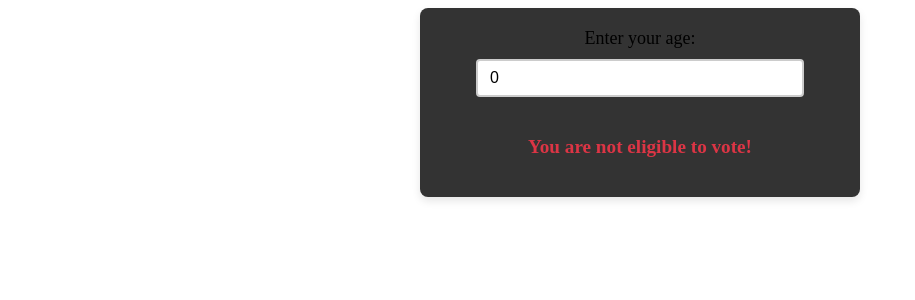
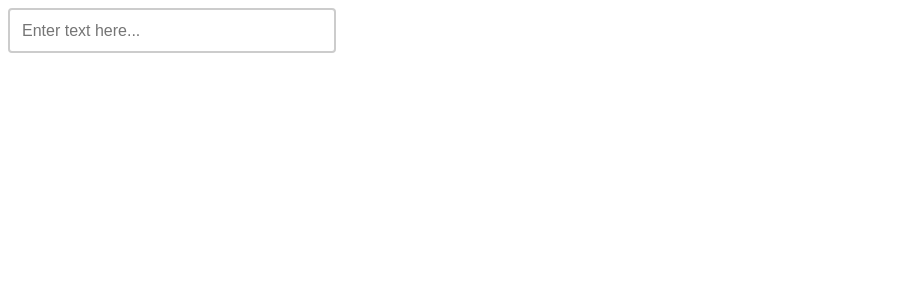
Before and after one commit to tee2490/AngularBasic, an Angular app: page / in a window 1280 px wide. Shown: the top 300 px of the page, without its empty margins (0-915 px from the left). Built offline with nearby package versions, Linux system fonts and the light colour scheme.

Commit message:
Section03 Attribute Directives [ngClass]

```diff
--- a/src/app/app.component.css
+++ b/src/app/app.component.css
@@ -42,3 +42,28 @@ input[type="text"] {
   font-weight: bold;
   font-size: 1.2rem;
 }
+.updateStyles {
+  text-align: center;
+  background-color: #2f534b;
+  color: goldenrod;
+  font-size: 21px;
+  padding: 10px 20px;
+  margin: 0 auto;
+  border-radius: 5px;
+  width: 700px;
+}
+.italicText {
+  font-style: italic;
+}
+.letterFormat {
+  text-transform: uppercase;
+}
+input {
+  width: 200px;
+  height: 25px;
+  font-size: 15px;
+  color: #fff;
+}
+input.txt {
+  background-color: rgba(7, 145, 94, 0.956);
+}
--- a/src/app/app.component.html
+++ b/src/app/app.component.html
@@ -1,14 +1,6 @@
-<div class="container">
-  <label for="age">Enter your age: </label>
-  <input type="text" id="age" (input)="checkEligibility()" [(ngModel)]="age" />
-  <div class="message">
-    @switch (isEligible) {
-      @case (true) {
-        <p class="eligible">You are eligible to vote</p>
-      }
-      @default {
-        <p class="not-eligible">You are not eligible to vote!</p>
-      }
-    }
-  </div>
-</div>
+<input
+  type="text"
+  placeholder="Enter text here..."
+  (input)="textInput($event)"
+  [ngClass]="{ txt: hasText }"
+/>
--- a/src/app/app.component.ts
+++ b/src/app/app.component.ts
@@ -11,10 +11,10 @@ import { FormsModule } from '@angular/forms';
   styleUrl: './app.component.css',
 })
 export class AppComponent {
-  age: number = 0;
-  isEligible: boolean = false;
+  // updateStyles: any = 'updateStyles';
+  hasText: boolean = false;
 
-  checkEligibility() {
-    this.isEligible = this.age >= 18;
+  textInput(e: any) {
+    this.hasText = e.target.value !== '';
   }
 }
```
